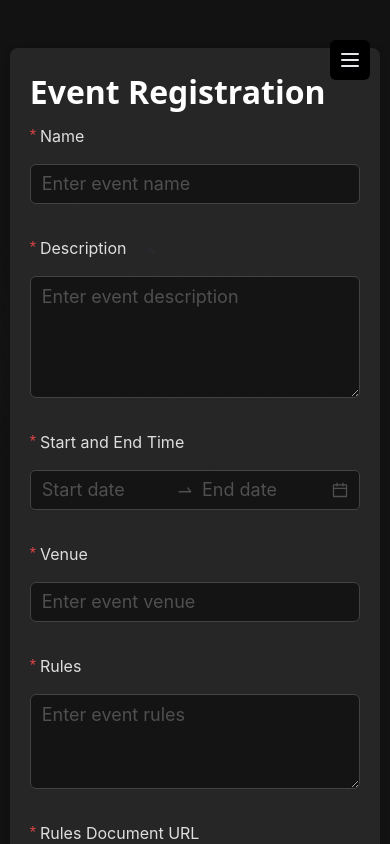
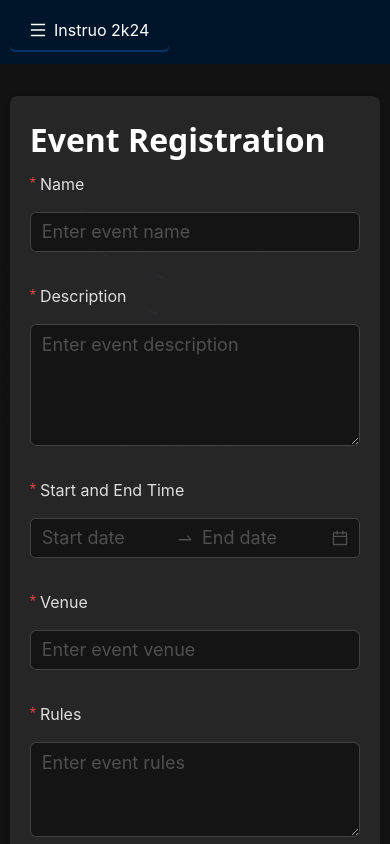
Before and after one commit to Abhijit004/Instruo2k24, a React (Vite) app in the folder client/: page /register in a window 390 px wide. Shown: the top 844 px of the page. Built offline with nearby package versions, Linux system fonts and the light colour scheme.

Commit message:
[UPDATE]: Revamped the Navbar to use antd Components

```diff
--- a/client/src/App.jsx
+++ b/client/src/App.jsx
@@ -2,11 +2,13 @@ import { BrowserRouter as Router } from "react-router-dom";
 import AllRoutes from "./AllRoutes";
 import Navbar from "./components/Navbar";
 import Footer from "./components/footer";
+import Navbar2 from "./components/NavBar2";
 function App() {
   return (
     <main>
       <Router>
-        <Navbar />
+        {/* <Navbar /> */}
+        <Navbar2 />
         <AllRoutes />
         <Footer />
       </Router>
--- a/client/src/Pages/Register/Register.css
+++ b/client/src/Pages/Register/Register.css
@@ -20,6 +20,6 @@
 
 @media only screen and (max-width: 760px) {
     .register-wrapper {
-        padding-top: 2rem;
+        padding-top: 5rem;
     }
 }
--- /dev/null
+++ b/client/src/components/NavBar2.jsx
@@ -0,0 +1,42 @@
+import React from "react";
+import { Layout, Menu } from "antd";
+import { Link } from "react-router-dom";
+import { MenuOutlined, HomeOutlined, InfoCircleOutlined, TeamOutlined, FormOutlined } from '@ant-design/icons';
+import DrawerSidebar from "./SideBar";
+
+const { Header } = Layout;
+
+const Navbar = () => {
+    const width = window.innerWidth;
+    return (
+        <>
+            {width >= 700 ? (
+                <Layout>
+                    <Header style={{ position: "fixed", zIndex: 100000, width: "100%" }}>
+                        <div className="logo" style={{ float: "left", color: "white", fontWeight: "bold", fontSize: "18px", marginRight: "1rem" }}>
+                            Instruo 2k24
+                        </div>
+                        <Menu theme="dark" mode="horizontal" defaultSelectedKeys={["/"]} style={{ fontSize: "1rem" }}>
+                            <Menu.Item key="/" icon={<HomeOutlined />}>
+                                <Link to="/">Home</Link>
+                            </Menu.Item>
+                            <Menu.Item key="/about" icon={<InfoCircleOutlined />}>
+                                <Link to="/about">About Us</Link>
+                            </Menu.Item>
+                            <Menu.Item key="/sponsor" icon={<TeamOutlined />}>
+                                <Link to="/sponsor">Sponsors</Link>
+                            </Menu.Item>
+                            <Menu.Item key="/register" icon={<FormOutlined />}>
+                                <Link to="/register">Register</Link>
+                            </Menu.Item>
+                        </Menu>
+                    </Header>
+                </Layout>
+            ) : (
+                <DrawerSidebar />
+            )}
+        </>
+    );
+};
+
+export default Navbar;
--- /dev/null
+++ b/client/src/components/SideBar.jsx
@@ -0,0 +1,86 @@
+import React, { useState } from "react";
+import { Drawer, Button, Menu, ConfigProvider, theme, Layout } from "antd";
+import { Link, useLocation } from "react-router-dom";
+import { MenuOutlined, HomeOutlined, InfoCircleOutlined, TeamOutlined, FormOutlined } from "@ant-design/icons";
+const { Header } = Layout;
+
+const DrawerSidebar = () => {
+    const [visible, setVisible] = useState(false);
+    const location = useLocation();
+    const selectedKey = location.pathname;
+
+    const showDrawer = () => {
+        setVisible(true);
+    };
+
+    const closeDrawer = () => {
+        setVisible(false);
+    };
+
+    return (
+        <ConfigProvider
+            theme={{
+                algorithm: theme.darkAlgorithm,
+                token: {
+                    fontSize: 16,
+                    borderRadius: 5,
+                },
+            }}
+        >
+            <Layout>
+                <Header style={{ position: "fixed", zIndex: 1, width: "100%" }}>
+                    <Button
+                        type="primary"
+                        icon={<MenuOutlined />}
+                        onClick={showDrawer}
+                        style={{
+                            position: "fixed",
+                            top: 10,
+                            left: 10,
+                            zIndex: 1000,
+                            padding: 20,
+                            background: "transparent",
+                            outline: "none",
+                            border: "none",
+                        }}
+                    >
+                        Instruo 2k24
+                    </Button>
+                </Header>
+            </Layout>
+            <Drawer
+                title="Instruo 2k24"
+                placement="left"
+                closable={true}
+                onClose={closeDrawer}
+                visible={visible}
+                bodyStyle={{ padding: 0 }}
+            >
+                <Menu mode="inline" selectedKeys={[selectedKey]} style={{ height: "100%" }}>
+                    <Menu.Item key="/" icon={<HomeOutlined />}>
+                        <Link to="/" onClick={closeDrawer}>
+                            Home
+                        </Link>
+                    </Menu.Item>
+                    <Menu.Item key="/about" icon={<InfoCircleOutlined />}>
+                        <Link to="/about" onClick={closeDrawer}>
+                            About Us
+                        </Link>
+                    </Menu.Item>
+                    <Menu.Item key="/sponsor" icon={<TeamOutlined />}>
+                        <Link to="/sponsor" onClick={closeDrawer}>
+                            Sponsors
+                        </Link>
+                    </Menu.Item>
+                    <Menu.Item key="/register" icon={<FormOutlined />}>
+                        <Link to="/register" onClick={closeDrawer}>
+                            Register
+                        </Link>
+                    </Menu.Item>
+                </Menu>
+            </Drawer>
+        </ConfigProvider>
+    );
+};
+
+export default DrawerSidebar;
```
